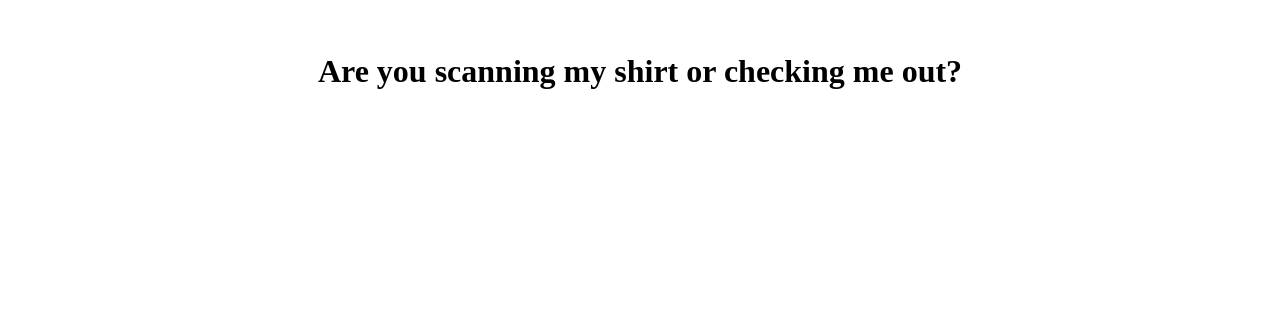
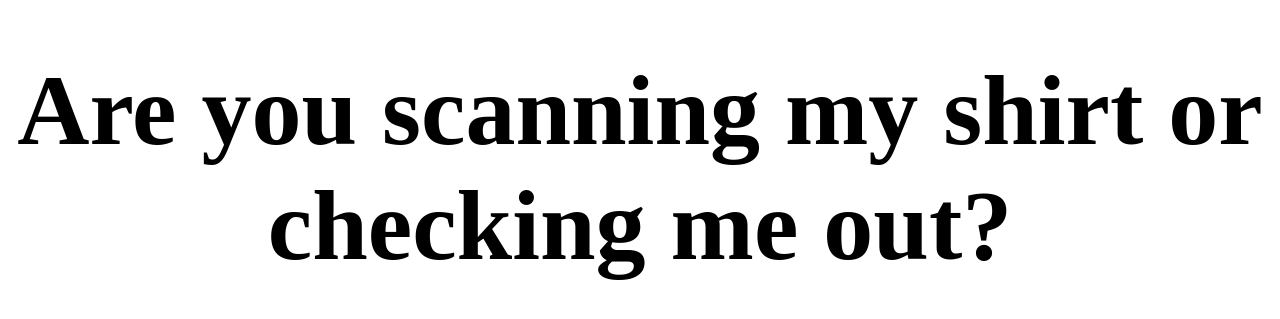
Before and after one commit to Rusteze/qr-code-message, a plain HTML site: page index.html in a window 1280 px wide. Shown: the part 347-666 px from the top of the page. Drawn offline with Linux system fonts and the light colour scheme.

Commit message:
Update index.html

```diff
--- a/index.html
+++ b/index.html
@@ -1,5 +1,5 @@
 <html>
 <body>
-    <h1 style="text-align: center; margin-top: 50vh;">Are you scanning my shirt or checking me out?</h1>
+    <h1 style="text-align: center; font-size:100px; margin-top: 50vh;">Are you scanning my shirt or checking me out?</h1>
 </body>
 </html>
```
